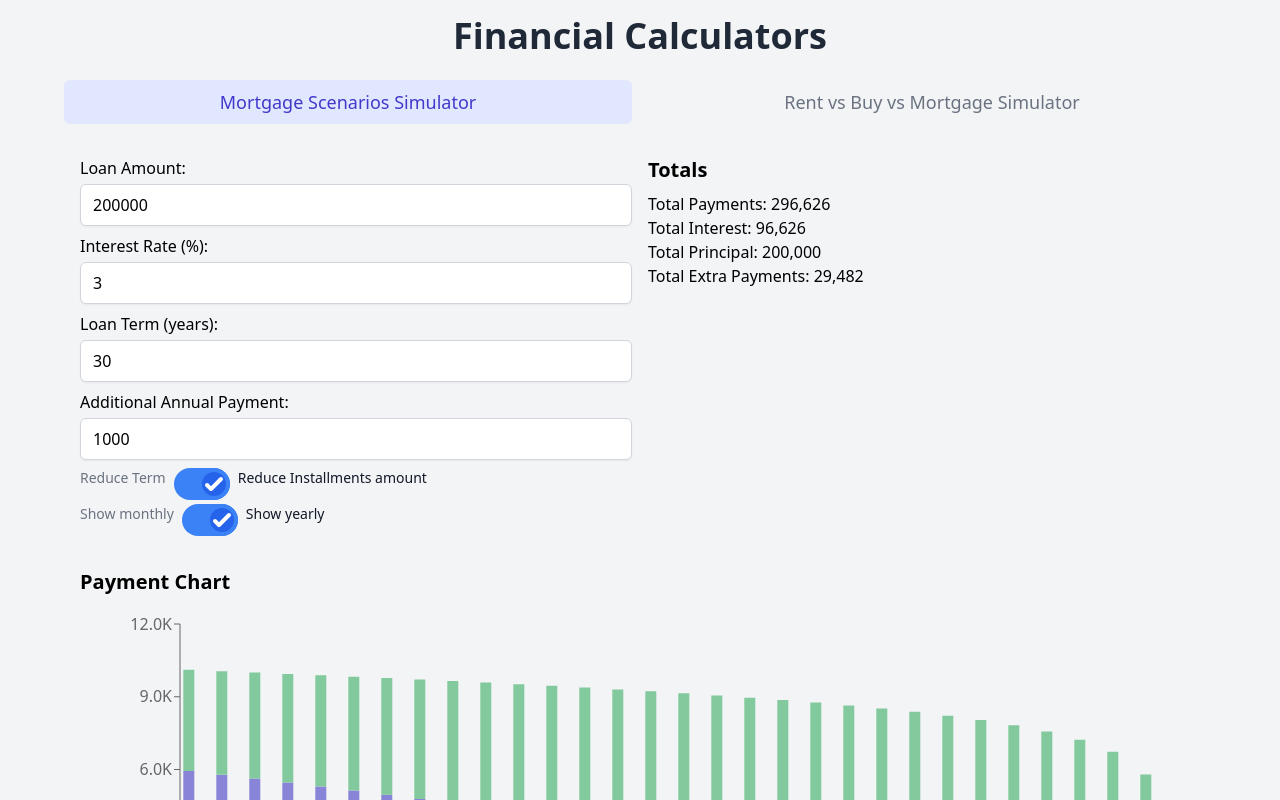
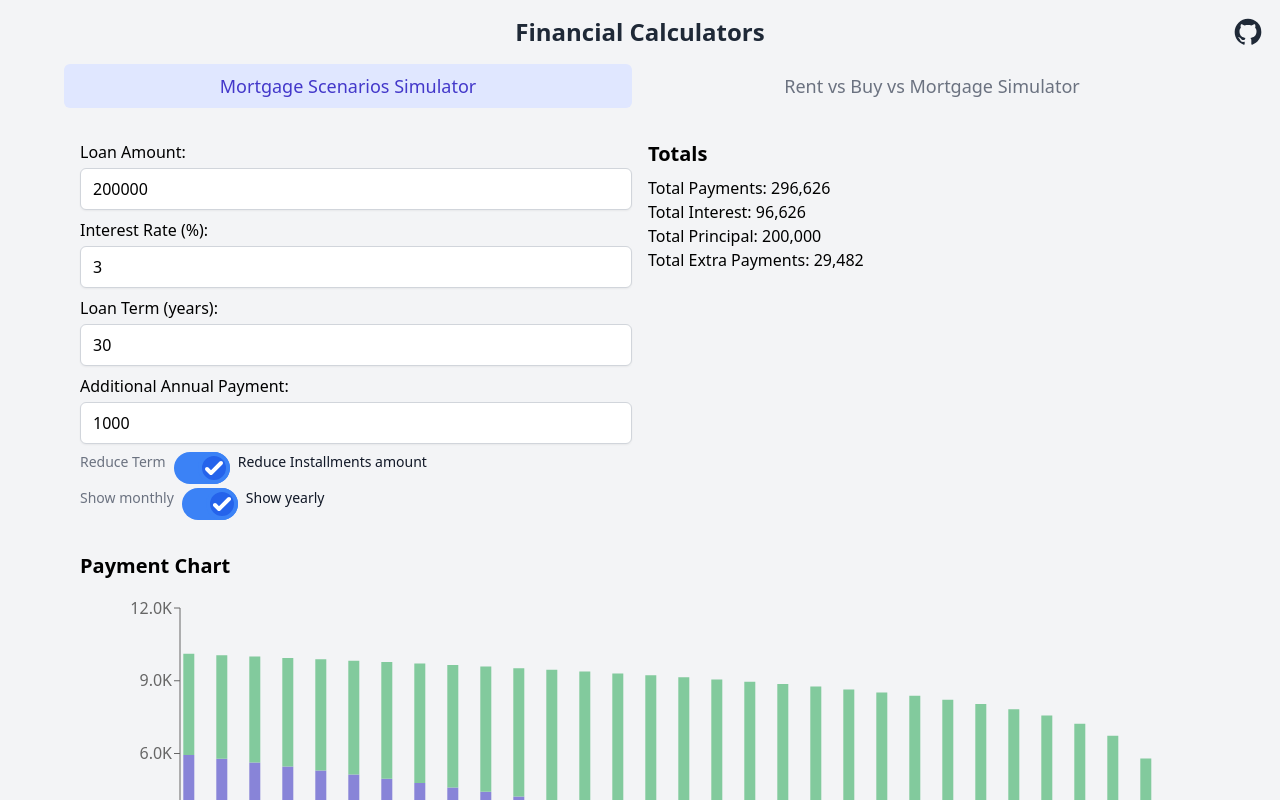
Before and after one commit to alainrk/finance, a React (Vite) app: page / in a window 1280 px wide. Shown: the top 800 px of the page. Built offline with nearby package versions, Linux system fonts and the light colour scheme.

Commit message:
Add header

```diff
--- a/src/App.tsx
+++ b/src/App.tsx
@@ -10,10 +10,35 @@ const App: React.FC = () => {
   );
 
   return (
-    <div className="min-h-screen bg-gray-100 py-2 flex flex-col items-center sm:py-4">
-      <h1 className="text-4xl font-bold text-center mb-6 text-gray-800">
-        Financial Calculators
-      </h1>
+    <div className="min-h-screen bg-gray-100 flex flex-col">
+      <header className="sticky top-0 z-10 bg-transparent p-4">
+        <div className="container mx-auto flex justify-between items-center">
+          <div className="w-8 h-8"></div>{" "}
+          <h1 className="text-2xl font-bold text-gray-800 absolute left-1/2 transform -translate-x-1/2">
+            Financial Calculators
+          </h1>
+          <a
+            href="https://github.com/alainrk/finance"
+            target="_blank"
+            rel="noopener noreferrer"
+            className="text-gray-800 hover:text-gray-600 transition-colors duration-200"
+            aria-label="View on GitHub"
+          >
+            <svg
+              className="w-8 h-8"
+              fill="currentColor"
+              viewBox="0 0 24 24"
+              xmlns="http://www.w3.org/2000/svg"
+            >
+              <path
+                fillRule="evenodd"
+                clipRule="evenodd"
+                d="M12 2C6.477 2 2 6.477 2 12c0 4.42 2.87 8.17 6.84 9.5.5.08.66-.23.66-.5v-1.69c-2.77.6-3.36-1.34-3.36-1.34-.46-1.16-1.11-1.47-1.11-1.47-.91-.62.07-.6.07-.6 1 .07 1.53 1.03 1.53 1.03.87 1.52 2.34 1.07 2.91.83.09-.65.35-1.09.63-1.34-2.22-.25-4.55-1.11-4.55-4.92 0-1.11.38-2 1.03-2.71-.1-.25-.45-1.29.1-2.64 0 0 .84-.27 2.75 1.02.79-.22 1.65-.33 2.5-.33.85 0 1.71.11 2.5.33 1.91-1.29 2.75-1.02 2.75-1.02.55 1.35.2 2.39.1 2.64.65.71 1.03 1.6 1.03 2.71 0 3.82-2.34 4.66-4.57 4.91.36.31.69.92.69 1.85V21c0 .27.16.59.67.5C19.14 20.16 22 16.42 22 12A10 10 0 0012 2z"
+              />
+            </svg>
+          </a>
+        </div>
+      </header>
 
       <div className="w-full px-2 sm:px-4 md:px-6 lg:px-8 xl:px-16 max-w-7xl">
         <div className="sm:hidden mb-2">
```
